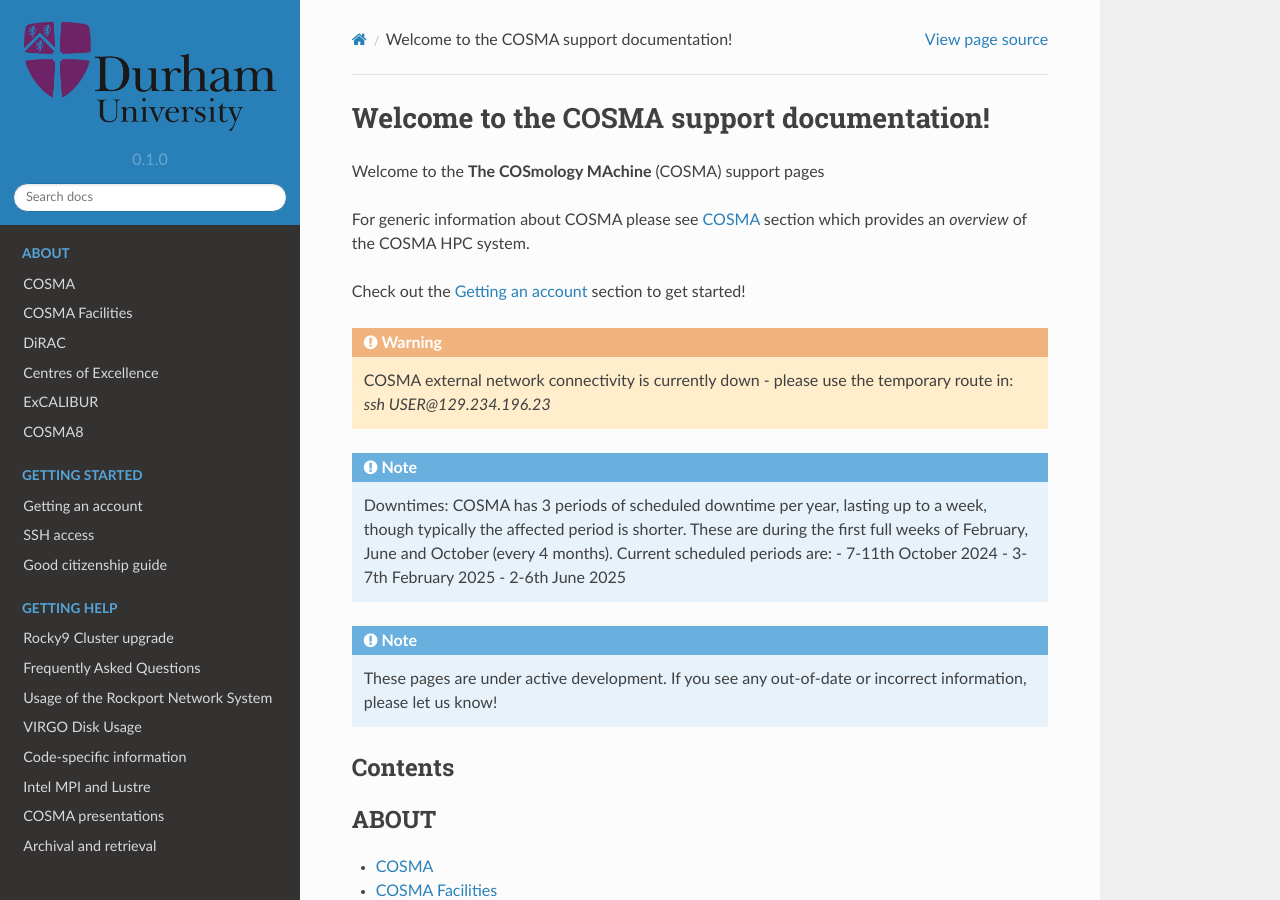
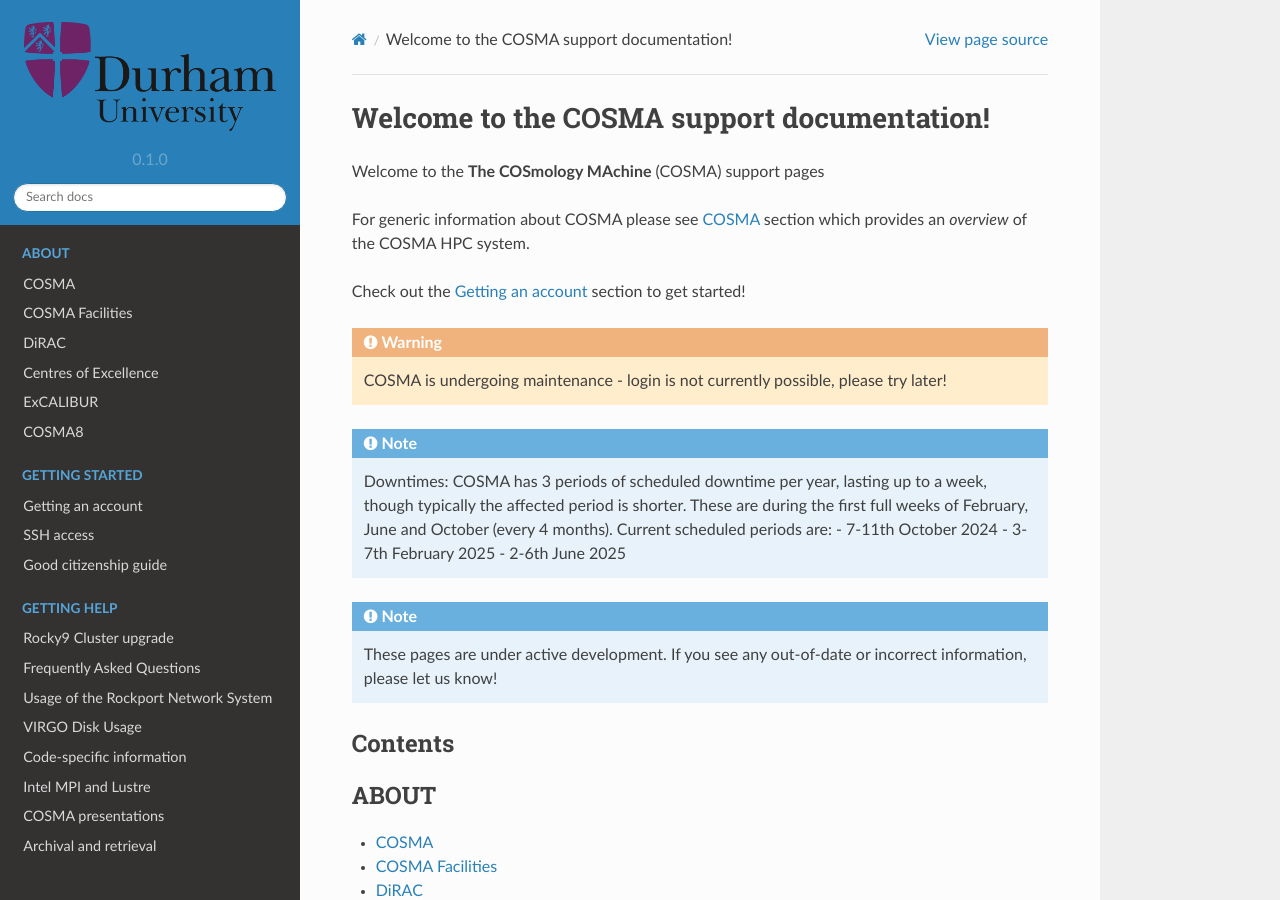
Before and after one commit to agb32/cosmadoc, a Sphinx documentation site: the page built from docs/source/index.rst, in a window 1280 px wide and 900 px high. Built offline with Sphinx 7.4.7 and the Read the Docs theme 2.0.0, drawn with Linux system fonts in a browser that asks for light colours.

Commit message:
status-updated

```diff
--- a/docs/source/index.rst
+++ b/docs/source/index.rst
@@ -10,8 +10,8 @@
 
 .. warning::
 
-   COSMA external network connectivity is currently down - please use
-   the temporary route in: `ssh USER@129.234.196.23`
+   COSMA is undergoing maintenance - login is not currently possible,
+   please try later!
 
 .. note::
 
```
